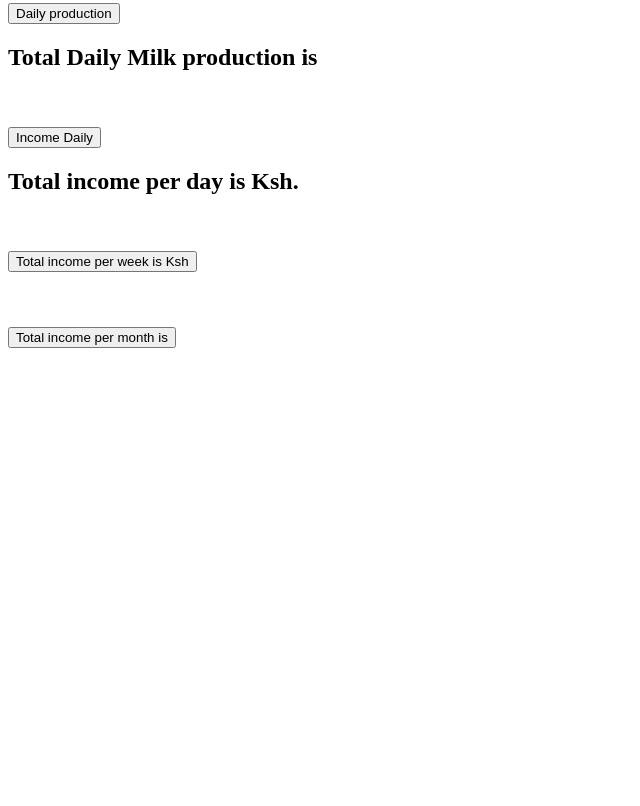
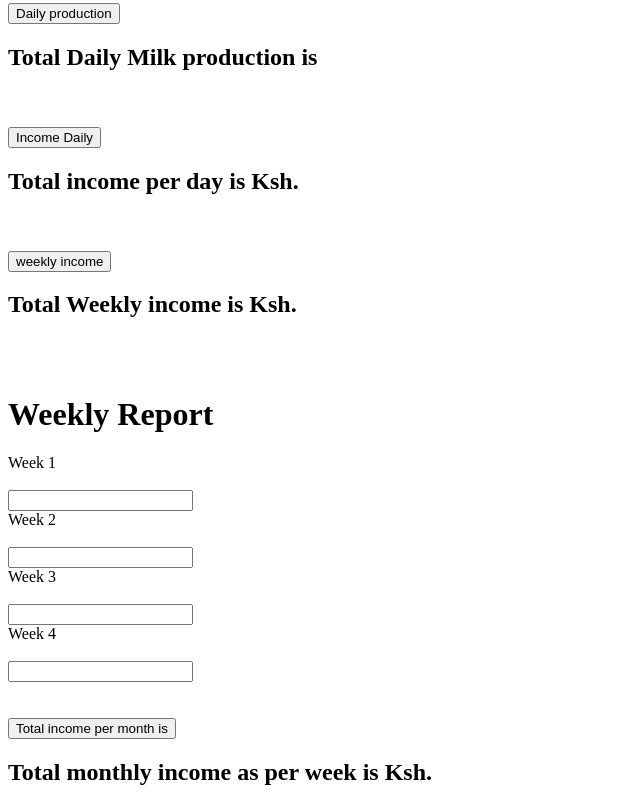
Before and after one commit to kiplangat15000/Dairy-Business, a plain HTML site: page index.html in a window 1280 px wide. Shown: the part 450-1256 px from the top of the page, without its empty margins (0-640 px from the left). Before the commit the page ends 806 px from the top, so only its background shows below. Drawn offline with Linux system fonts and the light colour scheme.

Commit message:
Assigning new labels for eac week production

```diff
--- a/index.html
+++ b/index.html
@@ -62,13 +62,35 @@
             <br>
             <br>
             <div class="total-weekly-income">
-                <button onclick="calculate()">Total income per week is Ksh</button>
-                <h2 id="weeklyincome"></h2>
+                <button onclick="calculate()">weekly income</button>
+                <h2 id="weeklyincome"> Total Weekly income is Ksh. </h2>
+            </div>
             </div>
             <br>
             <br>
+            <h1 id="weekly-report">Weekly Report</h1>
+            <form>
+            <label>Week 1</label><br><br>
+            <input id="week_1" type="number">
+           </form>
+           <form>
+            <label>Week 2</label><br><br>
+            <input id="week_2" type="number">
+           </form>
+           <form>
+            <label>Week 3</label><br><br>
+            <input id="week_3" type="number">
+           </form>
+           <form>
+            <label>Week 4</label><br><br>
+            <input id="week_4" type="number">
+           </form>
+
+            <br>
+            <br>
             <div class="total-monthly-income">
-                <button onclick="calculate()">Total income per month is</button>
+                <button onclick="weeklyincome()">Total income per month is</button>
+                <h2 id="monthlyincome">Total monthly income as per week is Ksh. </h2>
             </div>
         <script src="script.js"></script>
     </body>
```
